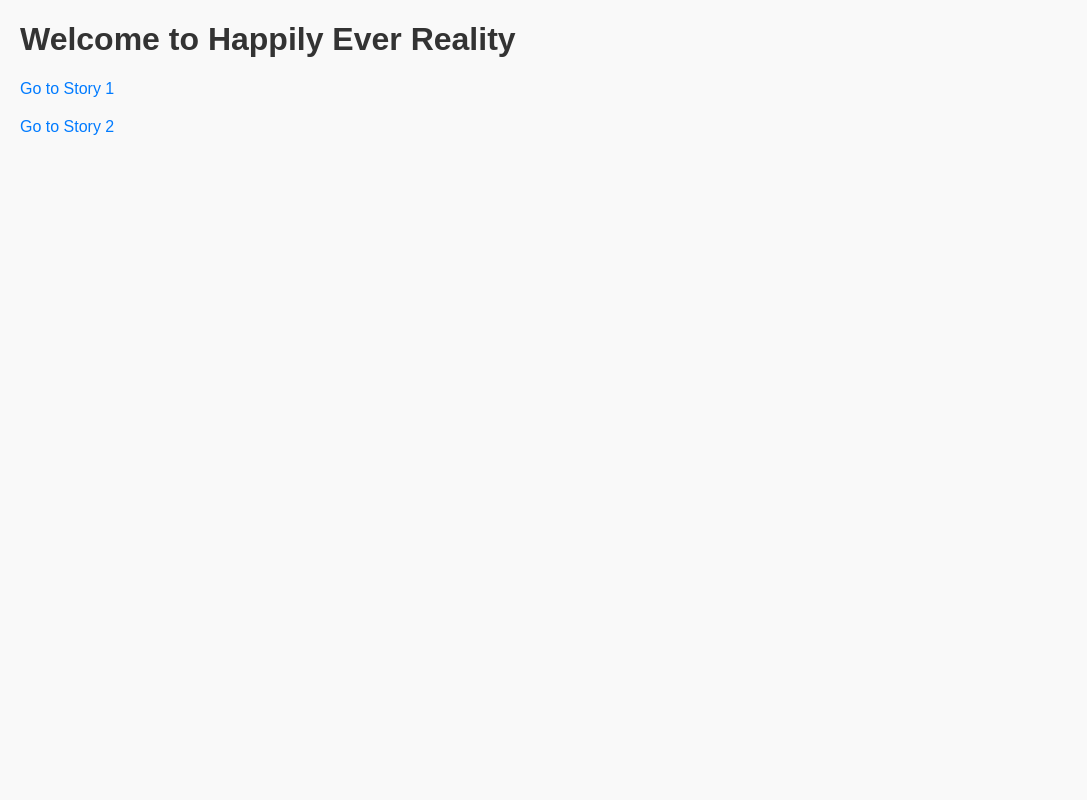
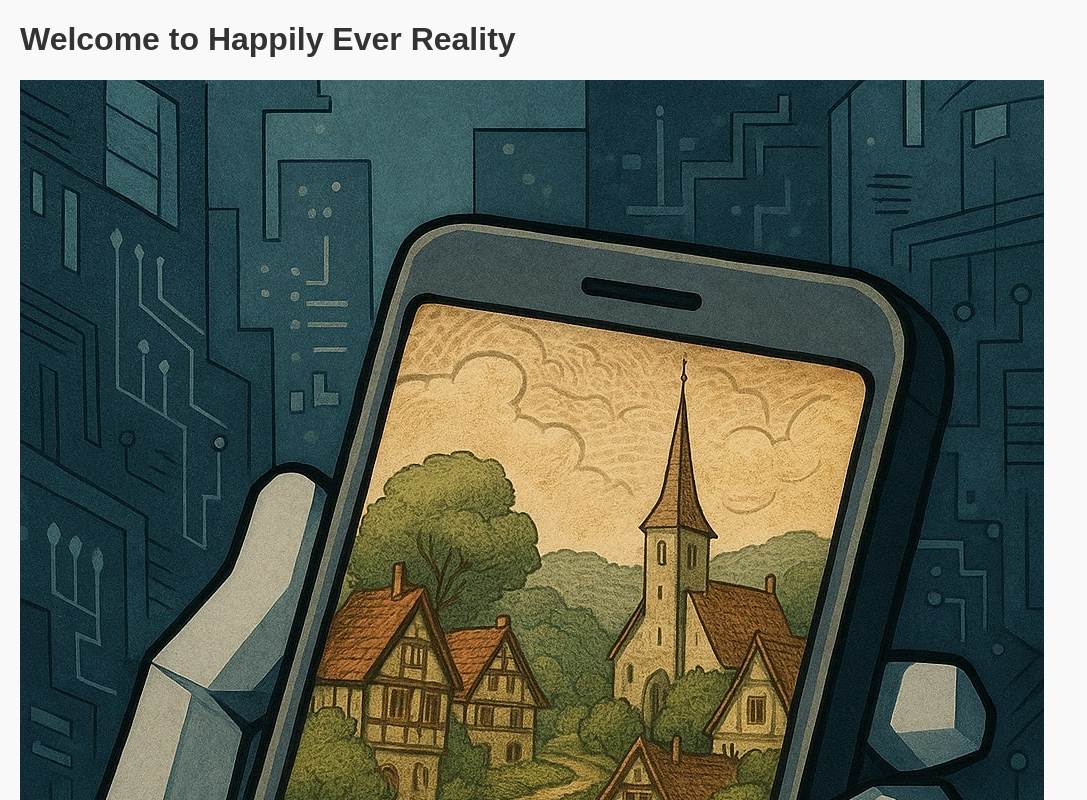
Before and after one commit to kgoblin3003/Happily-Ever-Reality, a plain HTML site: page index.html in a window 1280 px wide. Shown: the top 800 px of the page, without its empty margins (0-1087 px from the left). Drawn offline with Linux system fonts and the light colour scheme.

Commit message:
Add files via upload

```diff
--- a/index.html
+++ b/index.html
@@ -7,6 +7,10 @@
 </head>
 <body>
     <h1>Welcome to Happily Ever Reality</h1>
+
+    <!-- 이미지 삽입 -->
+    <img src="images/main.jpg" alt="Main Image" style="max-width: 100%; height: auto;">
+
     <p><a href="story1.html">Go to Story 1</a></p>
     <p><a href="story2.html">Go to Story 2</a></p>
 </body>
```
Also changed, not shown: images/main.jpg (added).
